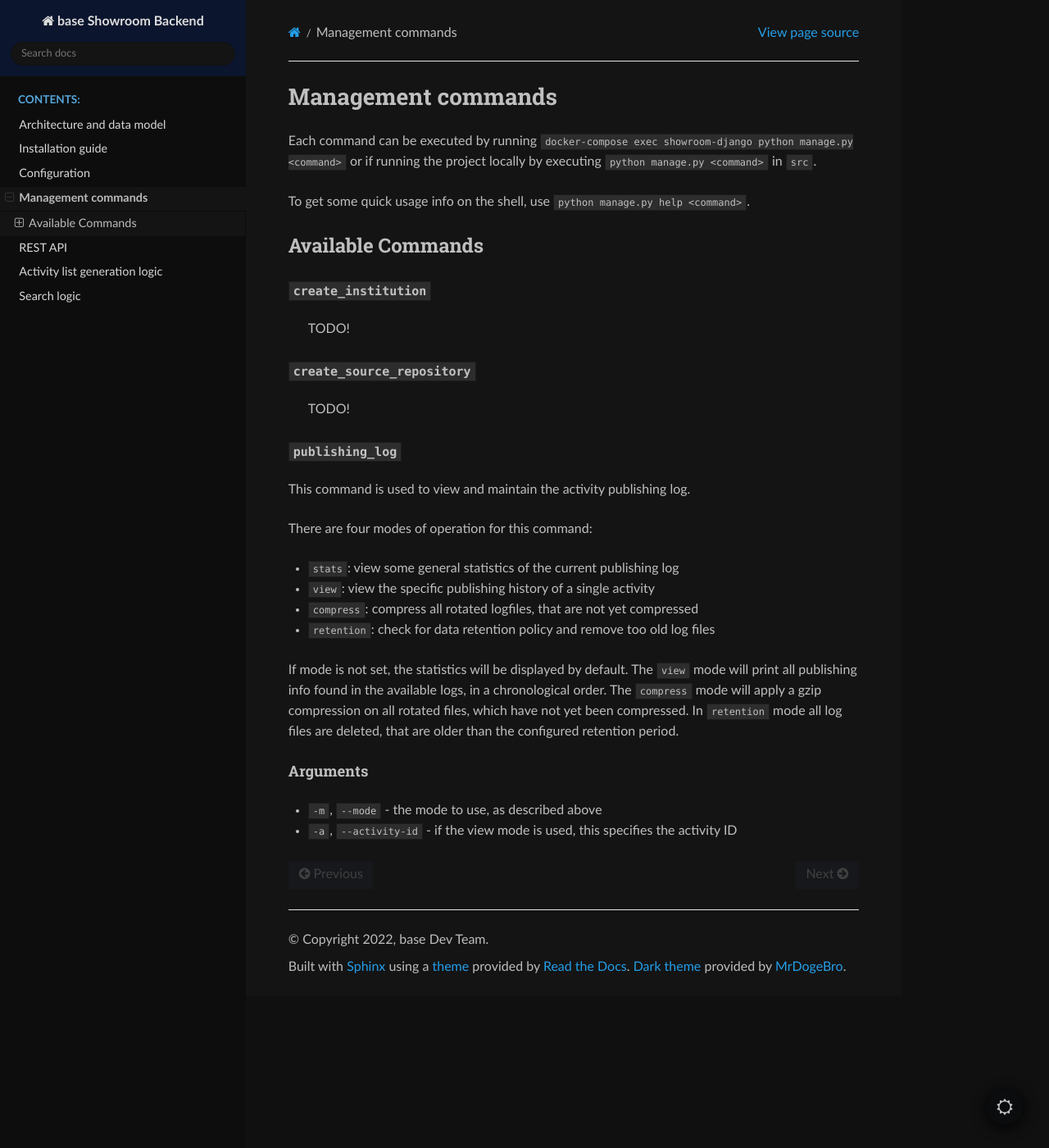
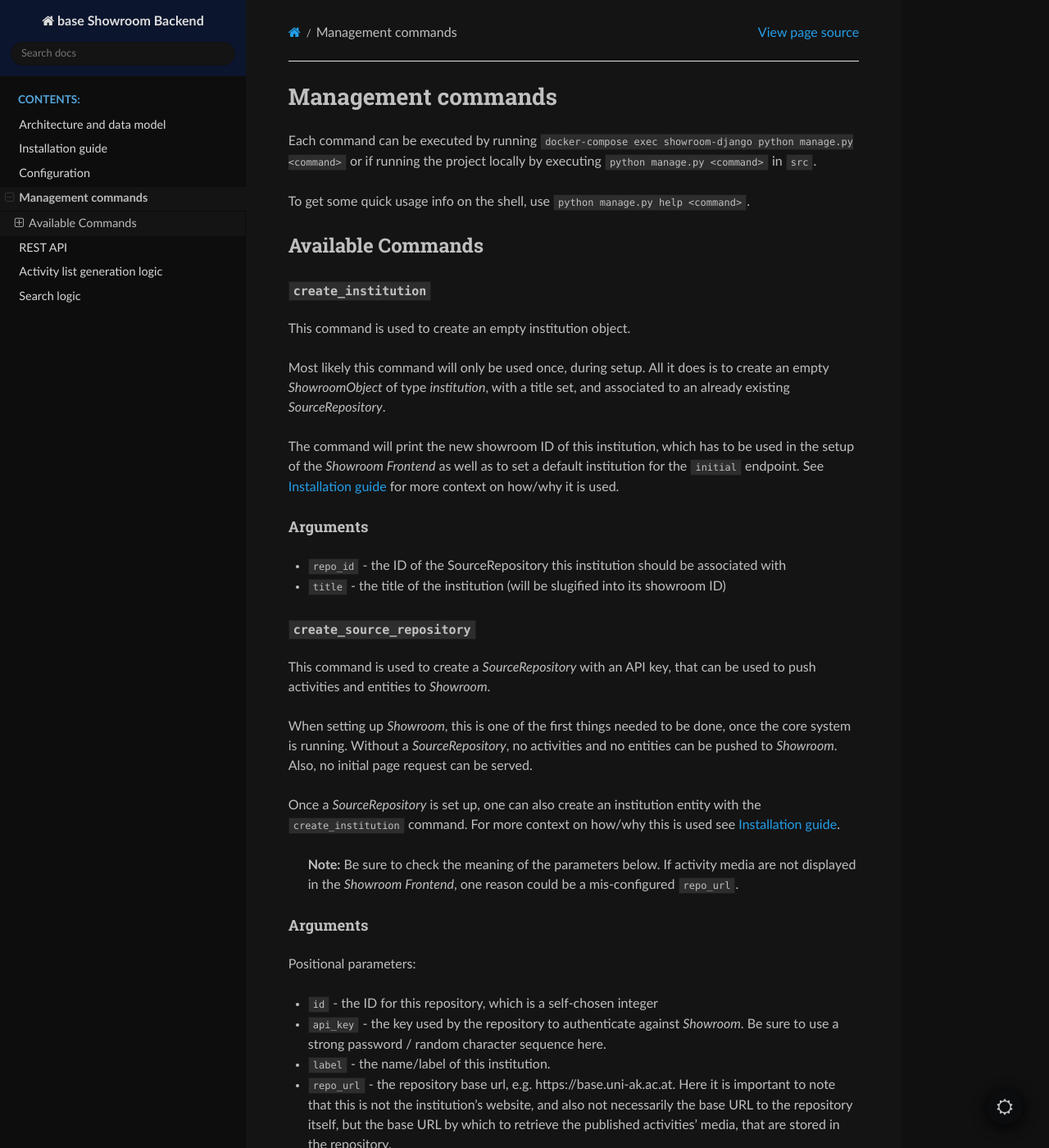
Before and after one commit to base-angewandte/showroom-backend, a Sphinx documentation site: the page built from docs/source/management_commands.md, in a window 1280 px wide and 1400 px high. Shown: the whole window at 82% size. Built offline with Sphinx 7.4.7 and the Read the Docs theme 2.0.0, drawn with Linux system fonts in a browser that asks for light colours; some of the changed text lies outside the part shown.

Commit message:
+ add docs for mgmt commands

```diff
--- a/docs/source/management_commands.md
+++ b/docs/source/management_commands.md
@@ -10,11 +10,58 @@ To get some quick usage info on the shell, use `python manage.py help <command>`
 
 ### `create_institution`
 
-> TODO!
+This command is used to create an empty institution object.
+
+Most likely this command will only be used once, during setup. All it does is to
+create an empty _ShowroomObject_ of type _institution_, with a title set, and
+associated to an already existing _SourceRepository_.
+
+The command will print the new showroom ID of this institution, which has to be used
+in the setup of the _Showroom Frontend_ as well as to set a default institution for
+the `initial` endpoint. See [](./install.md) for more context on how/why it is used.
+
+#### Arguments
+
+- `repo_id` - the ID of the SourceRepository this institution should be associated with
+- `title` - the title of the institution (will be slugified into its showroom ID)
+
 
 ### `create_source_repository`
 
-> TODO!
+This command is used to create a _SourceRepository_ with an API key, that can be used
+to push activities and entities to _Showroom_.
+
+When setting up _Showroom_, this is one of the first things needed to be done, once the
+core system is running. Without a _SourceRepository_, no activities and no entities can
+be pushed to _Showroom_. Also, no initial page request can be served.
+
+Once a _SourceRepository_ is set up, one can also create an institution entity with
+the `create_institution` command. For more context on how/why this is used
+see [](./install.md).
+
+> **Note:** Be sure to check the meaning of the parameters below. If activity media are
+> not displayed in the _Showroom Frontend_, one reason could be a mis-configured
+> `repo_url`.
+
+#### Arguments
+
+Positional parameters:
+
+- `id` - the ID for this repository, which is a self-chosen integer
+- `api_key` - the key used by the repository to authenticate against _Showroom_. Be
+  sure to use a strong password / random character sequence here.
+- `label` - the name/label of this institution.
+- `repo_url` - the repository base url, e.g. https://base.uni-ak.ac.at. Here it is
+  important to note that this is not the institution's website, and also not
+  necessarily the base URL to the repository itself, but the base URL by which to
+  retrieve the published activities' media, that are stored in the repository.
+
+Options:
+
+- `-u`, `--url` - the URL of the institution (e.g. the website). Default: `repo-url`.
+- `-i`, `--icon_url` - the icon URL. Default: None
+- `-p`, `--label_repo` -  the name/label of this repository. Default: `label`
+
 
 ### `publishing_log`
 
```
